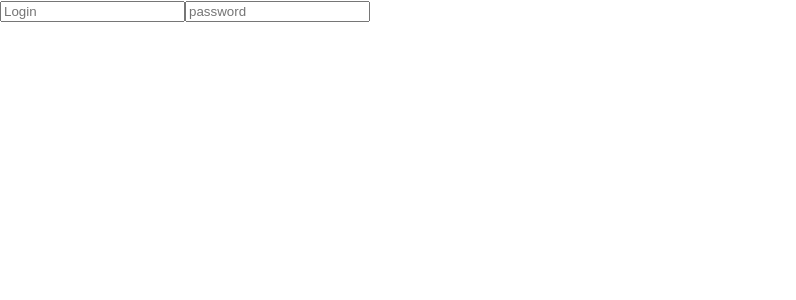
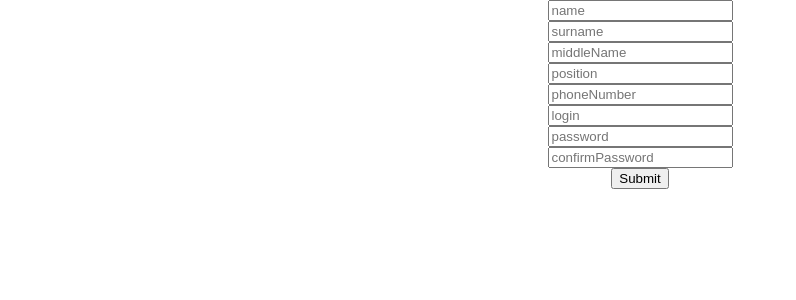
Before and after one commit to AndriiManyak/react-localusers-tt, a React (Create React App) app: page / in a window 1280 px wide. Shown: the top 300 px of the page, without its empty margins (0-796 px from the left). Built offline with nearby package versions, Linux system fonts and the light colour scheme.

Commit message:
created signup form component

```diff
--- a/src/App.jsx
+++ b/src/App.jsx
@@ -1,10 +1,10 @@
 import React from 'react';
 import './App.scss';
 
-import { Login } from './components/Login';
+import { SignUpForm } from './components/SignUpForm/SignUpForm';
 
 export const App = () => (
   <div className="App">
-    <Login />
+    <SignUpForm />
   </div>
 );
--- /dev/null
+++ b/src/components/SignUpForm/SignUpForm.jsx
@@ -0,0 +1,104 @@
+/* eslint-disable no-console */
+import React, { useState } from 'react';
+
+import './SignUpForm.scss';
+
+const initialValues = {
+  name: '',
+  surname: '',
+  middleName: '',
+  position: '',
+  phoneNumber: '',
+  login: '',
+  password: '',
+  confirmPassword: '',
+};
+
+export const SignUpForm = () => {
+  const [values, setValues] = useState(initialValues);
+  const [errors, setErrors] = useState({});
+
+  const handleChange = (event) => {
+    const { name, value } = event.target;
+
+    setValues(prevValues => ({
+      ...prevValues,
+      [name]: value,
+    }));
+
+    setErrors(prevErrors => ({
+      ...prevErrors,
+      [name]: '',
+    }));
+  };
+
+  const handleSubmit = (event) => {
+    event.preventDefault();
+
+    // console.log('from valid?', validateForm());
+
+    if (validateForm()) {
+      handleLocalStorage();
+    }
+
+    console.log(errors);
+  };
+
+  const validateForm = () => {
+    let isFormValid = true;
+
+    Object.keys(values).forEach((key) => {
+      if (!values[key]) {
+        console.log(key);
+        isFormValid = false;
+        setErrors(prevErrors => ({
+          ...prevErrors,
+          [key]: `${key} is required`,
+        }));
+        console.log(errors);
+      }
+    });
+
+    return isFormValid;
+  };
+
+  const handleLocalStorage = () => {
+    const users = JSON.parse(localStorage.getItem('users'));
+
+    console.log(users);
+
+    const newUsers = users
+      ? [...users, values]
+      : [values];
+
+    localStorage.setItem('users', JSON.stringify(newUsers));
+  };
+
+  return (
+    <form
+      className="SignUpForm"
+      onSubmit={handleSubmit}
+    >
+      {
+        Object.keys(values).map(key => (
+          <React.Fragment key={key}>
+            <input
+              type="text"
+              name={key}
+              value={values[key]}
+              placeholder={key}
+              onChange={handleChange}
+            />
+            <span>{errors[key]}</span>
+          </React.Fragment>
+        ))
+      }
+
+      <button
+        type="submit"
+      >
+        Submit
+      </button>
+    </form>
+  );
+};
--- /dev/null
+++ b/src/components/SignUpForm/SignUpForm.scss
@@ -0,0 +1,5 @@
+.SignUpForm {
+  display: flex;
+  flex-direction: column;
+  align-items: center;
+}
--- /dev/null
+++ b/src/components/SignUpForm/index.js
@@ -0,0 +1 @@
+export * from './SignUpForm';
```
